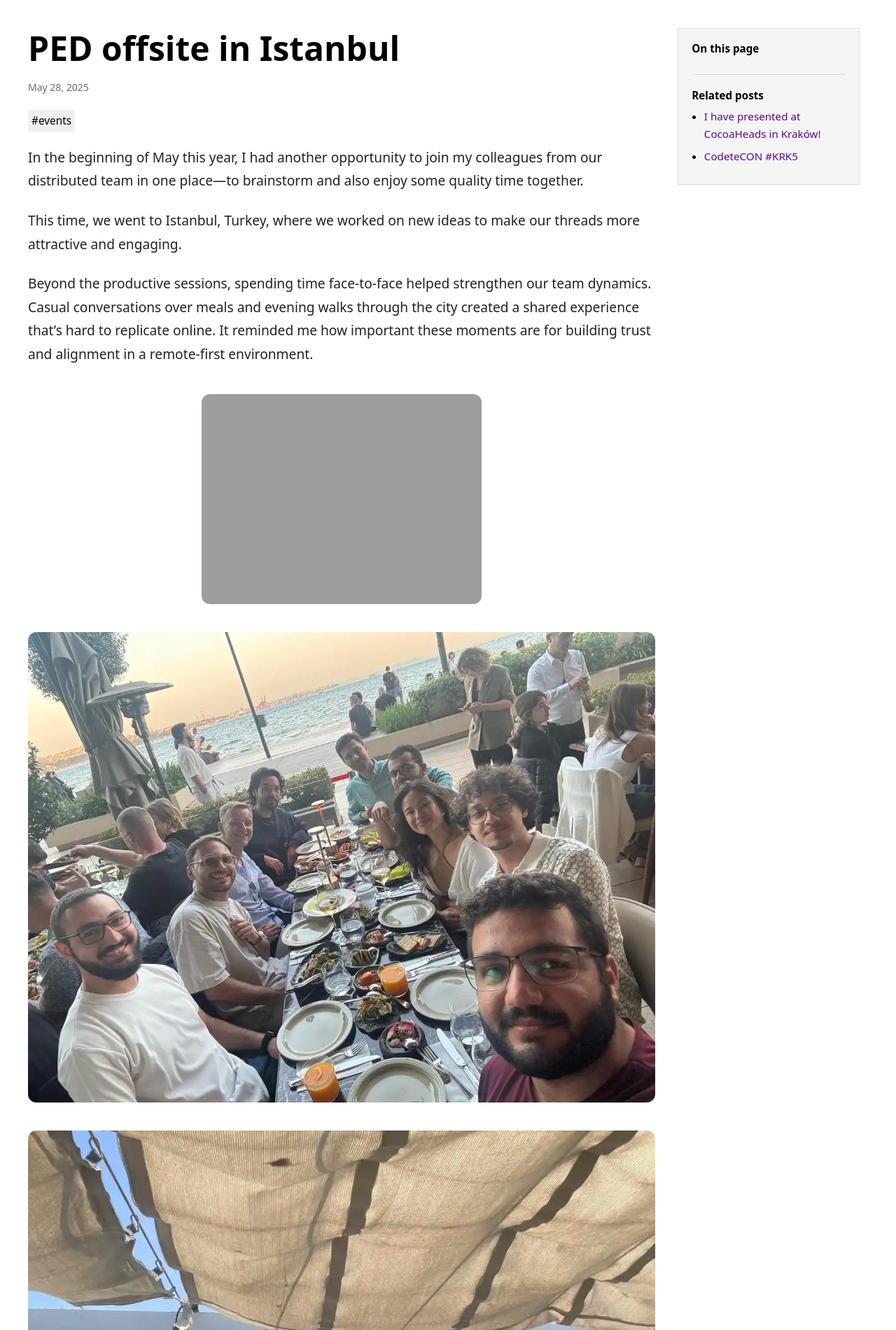
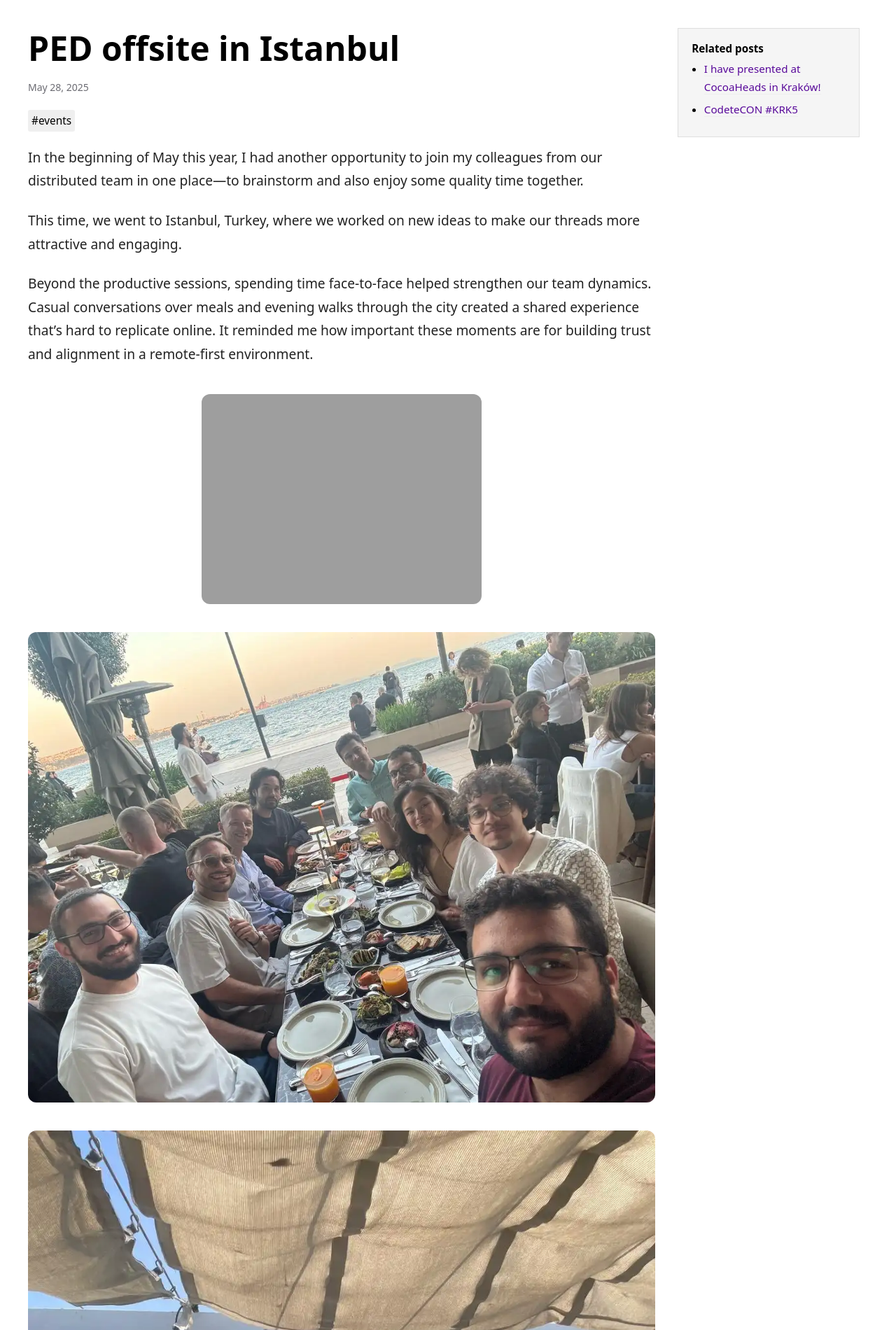
Before and after one commit to michalcichon/michalcichon.github.io, a Jekyll site: the page built from _posts/2025-05-28-ped-offsite-in-istanbul.md, in a window 1280 px wide. Shown: the part 200-2100 px from the top of the page at 70% size. Built offline with Jekyll 4.4.1, drawn with Linux system fonts in a browser that asks for light colours; comment, search, counter and statistics services are not loaded.

Commit message:
improve side bar

```diff
--- a/css/main.css
+++ b/css/main.css
@@ -1860,6 +1860,7 @@ p.lead { margin-top: 0; color: var(--card-muted); }
   .blog-layout:has(.blog-sidebar) { display: grid; grid-template-columns: minmax(0, 1fr) 260px; gap: 2rem; align-items: start; }
   .blog-sidebar { display: flex; flex-direction: column; gap: 1.25rem; position: sticky; top: 1rem; padding: 1.2rem; background: rgba(128,128,128,0.08); border: 1px solid rgba(128,128,128,0.2); }
   .sidebar-card { font-size: .95rem; }
+  .sidebar-card[hidden] + .sidebar-card { padding-top: 0; border-top: 0; }
   .sidebar-card + .sidebar-card { padding-top: 1.25rem; border-top: 1px solid rgba(128,128,128,0.25); }
   .sidebar-card h3 { margin: 0 0 .5rem; font-weight: 700; }
   .sidebar-card .tag { display: inline-block; margin: 0 .5rem .3rem 0; }
@@ -1956,3 +1957,5 @@ p.lead { margin-top: 0; color: var(--card-muted); }
   #main-space .blog-sidebar .toc a { font-weight: inherit; }
   #main-space .blog-sidebar .toc a.active { font-weight: 700; }
 }
+
+[hidden] { display: none !important; }
```
Also changed, not shown: css/main.min.css.
